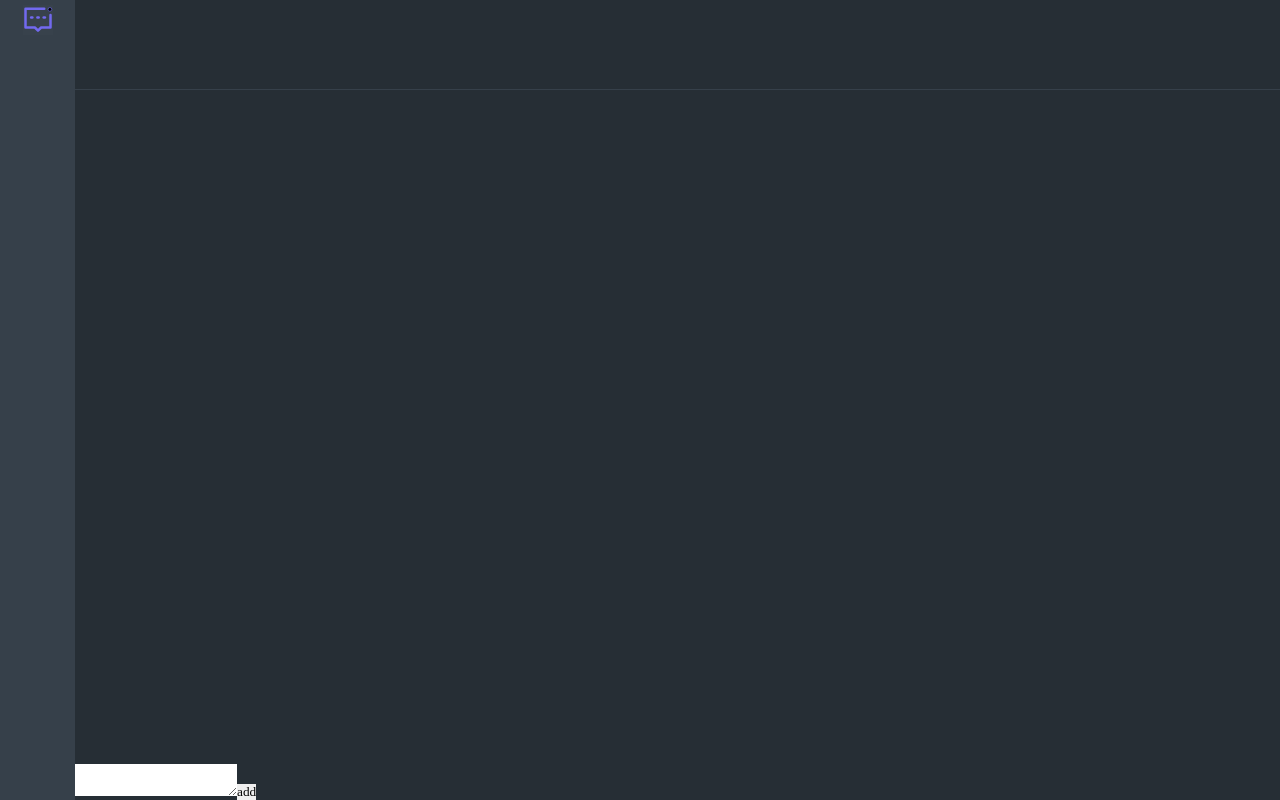
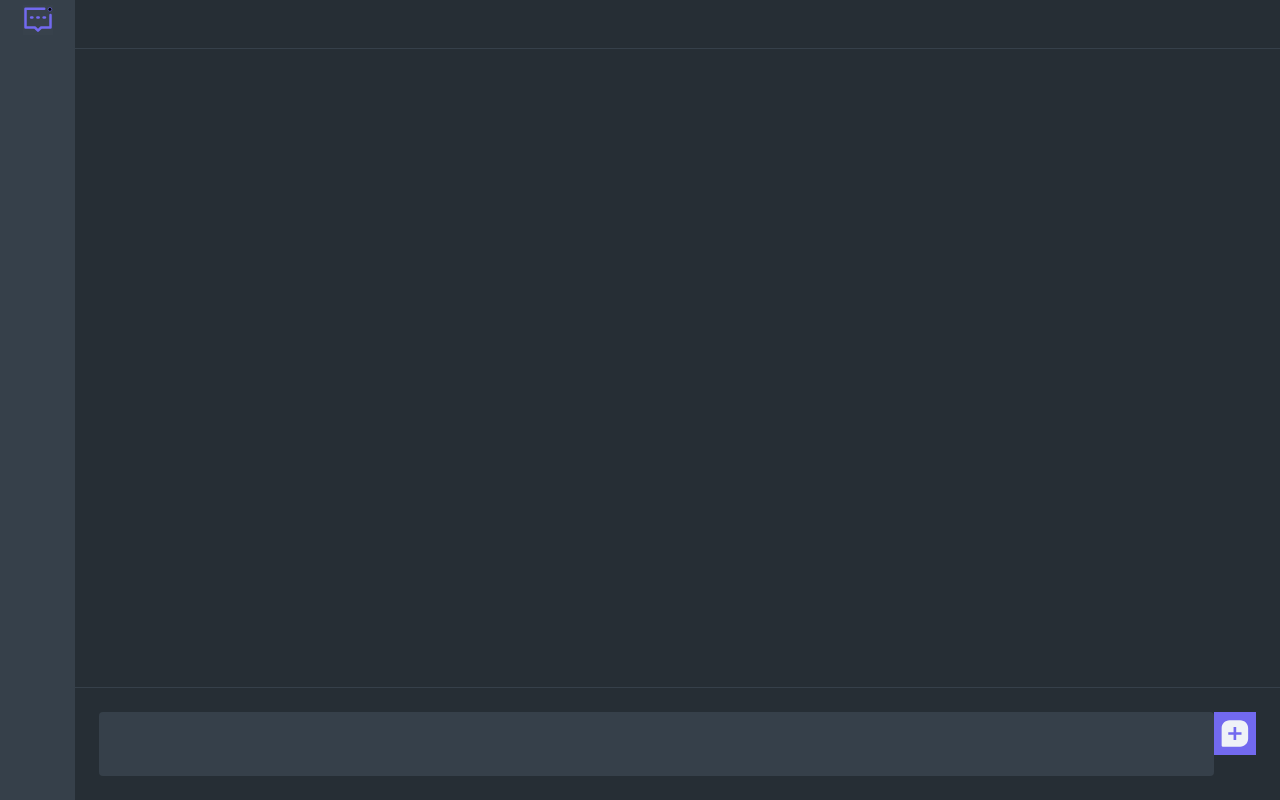
Before and after one commit to NikolaYK2/talk-blink, a React (Vite) app in the folder client/: page / in a window 1280 px wide. Built offline with nearby package versions, Linux system fonts and the light colour scheme.

Commit message:
refactor(Messages): upd style

```diff
--- /dev/null
+++ b/client/src/assets/styles/_mixins.scss
@@ -0,0 +1,14 @@
+@mixin scrollBar ($w, $borderRadius, $border, $bc, $colorBorder){
+  &::-webkit-scrollbar{
+    width: $w;
+  }
+  &::-webkit-scrollbar-track {
+    width: $w;
+  }
+  &::-webkit-scrollbar-thumb {
+    background-color: $bc;
+    border-radius: $borderRadius;
+    border: $border solid $colorBorder;
+    cursor: pointer;
+  }
+}
--- a/client/src/assets/styles/_styleGlobal.scss
+++ b/client/src/assets/styles/_styleGlobal.scss
@@ -1,2 +1,8 @@
 :root {
+
+  //padding block
+  --p-block: min(3.1%, 24px);
+
+  //border block
+  --b-block: 4px
 }
--- a/client/src/assets/styles/_typography.scss
+++ b/client/src/assets/styles/_typography.scss
@@ -1,5 +1,5 @@
 :root {
   --f-s-h1: clamp(var(--f-s-h2), 5vw, 1.5rem);
-  --f-s-h2: clamp(var(--f-s-default), 5vw, 1.1428rem);
-  --f-s-default: 1rem;
+  --f-s-h2: clamp(var(--f-s-default), 5vw, 1rem);
+  --f-s-default: 0.875rem;
 }
--- a/client/src/assets/styles/index.scss
+++ b/client/src/assets/styles/index.scss
@@ -2,4 +2,5 @@
 @forward "colors";
 @forward "typography";
 @forward "styleGlobal";
-@forward "functions";
+//@forward "functions";
+//@forward "mixins";
--- a/client/src/common/components/IconSVG.tsx
+++ b/client/src/common/components/IconSVG.tsx
@@ -1,5 +1,5 @@
 type Props = {
-  name: 'logo'
+  name: 'logo' | 'addMessage'
 }
 export const IconSvg = ({name}: Props) => {
   switch (name) {
@@ -13,6 +13,12 @@ export const IconSvg = ({name}: Props) => {
         <circle cx="43" cy="7" r="3" fill="#000000"/>
       </svg>
     }
+    case "addMessage": {
+      return<svg height="100%" viewBox="0 0 24 24" width="100%" xmlns="http://www.w3.org/2000/svg">
+        <path
+          d="M16 2H8C4.691 2 2 4.691 2 8v13a1 1 0 0 0 1 1h13c3.309 0 6-2.691 6-6V8c0-3.309-2.691-6-6-6zm1 11h-4v4h-2v-4H7v-2h4V7h2v4h4v2z"/>
+      </svg>
+    }
     default: {
       return <svg></svg>
     }
--- a/client/src/features/messages/Messages.module.scss
+++ b/client/src/features/messages/Messages.module.scss
@@ -3,4 +3,5 @@
   flex-direction: column;
   justify-content: space-between;
   width: 100%;
+  font-size: var(--f-s-h2);
 }
--- a/client/src/features/messages/longPuling/LongPuling.module.scss
+++ b/client/src/features/messages/longPuling/LongPuling.module.scss
@@ -1,3 +1,27 @@
-.containerLongPuling{
+.containerLongPuling {
+  display: flex;
   width: 100%;
+  border-top: 1px solid var(--color-dark-300);
+  padding: var(--p-block);
+
+  .input {
+    width: 100%;
+    padding: 1.2%;
+    font-size: var(--f-s-h2);
+    resize: none;
+    border-radius: var(--b-block);
+    background-color: var(--color-dark-300);
+    color: var(--color-dark-100);
+    @include scrollBar(10px, 12px, 2px, var(--color-dark-100), var(--color-dark-100));
+  }
+
+  .btn {
+    width: 43px;
+    height: 43px;
+    padding: 5px;
+    background-color: var(--color-medium);
+    >svg path{
+      fill: var(--color-light);
+    }
+  }
 }
--- a/client/src/features/messages/longPuling/LongPuling.tsx
+++ b/client/src/features/messages/longPuling/LongPuling.tsx
@@ -1,13 +1,14 @@
 import s from './LongPuling.module.scss'
 import {useInput} from "@/common/hooks/useInput.ts";
+import {IconSvg} from "@/common/components/IconSVG.tsx";
 
 export const LongPuling = () => {
   const props = useInput('')
 
   return (
     <div className={s.containerLongPuling}>
-      <textarea {...props}/>
-      <button>add</button>
+      <textarea className={s.input} {...props}/>
+      <button className={s.btn}><IconSvg name={"addMessage"}/></button>
     </div>
   );
 };
--- a/client/src/features/messages/profile/Profile.module.scss
+++ b/client/src/features/messages/profile/Profile.module.scss
@@ -1,5 +1,5 @@
-.containerProfile{
+.containerProfile {
   width: 100%;
-  height: pxToRem(90px);
+  padding: var(--p-block);
   border-bottom: 1px solid var(--color-dark-300);
 }
--- a/client/src/features/messages/profile/Profile.tsx
+++ b/client/src/features/messages/profile/Profile.tsx
@@ -2,7 +2,7 @@ import s from './Profile.module.scss'
 
 export const Profile = () => {
   return (
-    <div className={s.containerProfile}>
+    <div className={`${s.containerProfile}`}>
 
     </div>
   );
--- a/client/vite.config.ts
+++ b/client/vite.config.ts
@@ -11,7 +11,10 @@ export default defineConfig({
   css: {
     preprocessorOptions: {
       scss: {
-        additionalData: `@use "@/assets/styles/_functions.scss" as *;`
+        additionalData: `
+        @use "@/assets/styles/_functions.scss" as *;
+        @use "@/assets/styles/_mixins" as *;
+        `
       }
     }
   }
```
